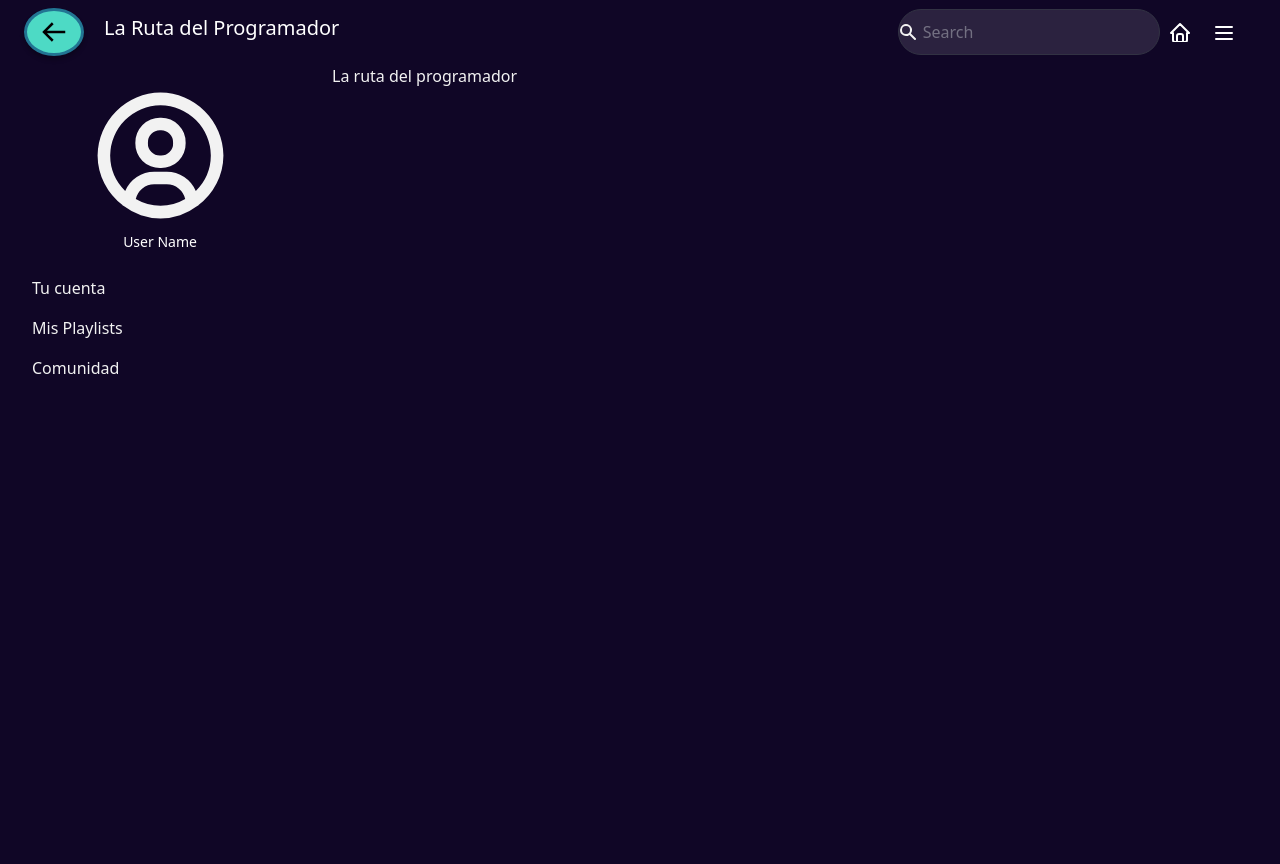
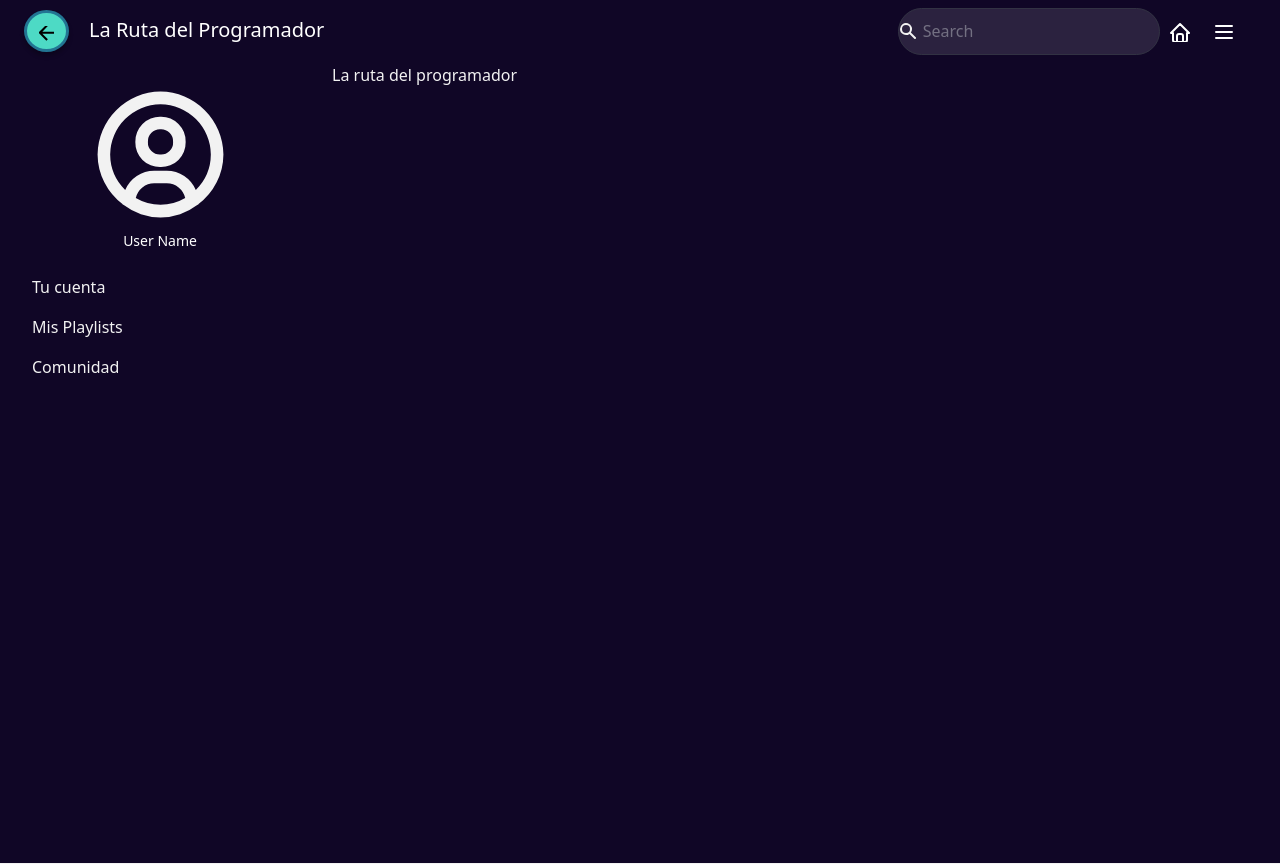
Before and after one commit to CodeMasterChefs/Frontend-Ruta-Programador, a React (Vite) app: page / in a window 1280 px wide. Built offline with nearby package versions, Linux system fonts and the light colour scheme.

Commit message:
Tamaño goback-button

```diff
--- a/src/Components/NavBar/NavBar.jsx
+++ b/src/Components/NavBar/NavBar.jsx
@@ -16,9 +16,9 @@ const NavBar = () => {
           >
             <svg
               xmlns="http://www.w3.org/2000/svg"
-              width="30"
-              height="30"
-              viewBox="0 0 30 30"
+              width="15"
+              height="15"
+              viewBox="4 7 18 18"
               fill="none"
             >
               <path
```
